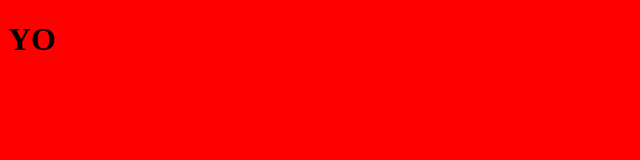
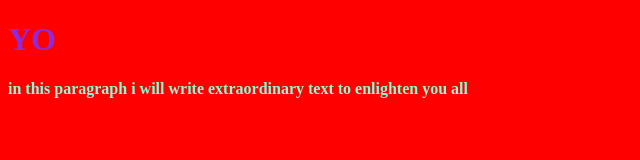
Before and after one commit to Ballademager/git-test, a plain HTML site: page index.html in a window 1280 px wide. Shown: the whole page, without its empty margins (0-640 px from the left). Drawn offline with Linux system fonts and the light colour scheme.

Commit message:
great stuff going on

```diff
--- a/index.html
+++ b/index.html
@@ -11,6 +11,7 @@
 
 <body>
     <h1>YO</h1>
+    <p>in this paragraph i will write extraordinary text to enlighten you all</p>
     <script src="main.js"></script>
 </body>
 
--- a/style.css
+++ b/style.css
@@ -1,3 +1,11 @@
 * {
   background-color: red;
 }
+h1 {
+  color: blueviolet;
+}
+
+p {
+  font-weight: 600;
+  color: aquamarine;
+}
```
